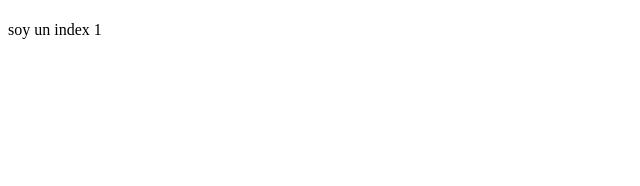
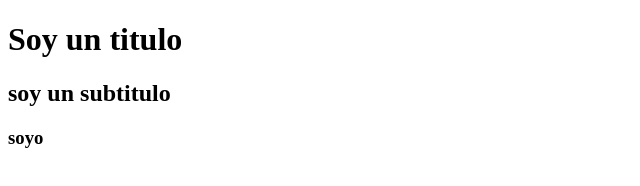
Before and after one commit to JhonatanHl/Prueba-git, a plain HTML site: page index.html in a window 1280 px wide. Shown: the whole page, without its empty margins (0-640 px from the left). Drawn offline with Linux system fonts and the light colour scheme.

Commit message:
ejercicio terminado

```diff
--- a/index.html
+++ b/index.html
@@ -1,13 +1,14 @@
 <!DOCTYPE html>
 <html lang="en">
-<head>
-    <meta charset="UTF-8">
-    <meta http-equiv="X-UA-Compatible" content="IE=edge">
-    <meta name="viewport" content="width=device-width, initial-scale=1.0">
+  <head>
+    <meta charset="UTF-8" />
+    <meta http-equiv="X-UA-Compatible" content="IE=edge" />
+    <meta name="viewport" content="width=device-width, initial-scale=1.0" />
     <title>Document</title>
-</head>
-<body>
-    <h1></h1>soy un index  1
-
-</body>
+  </head>
+  <body>
+    <h1>Soy un titulo</h1>
+    <h2>soy un subtitulo</h2>
+    <h3>soyo</h3>
+  </body>
 </html>
```
